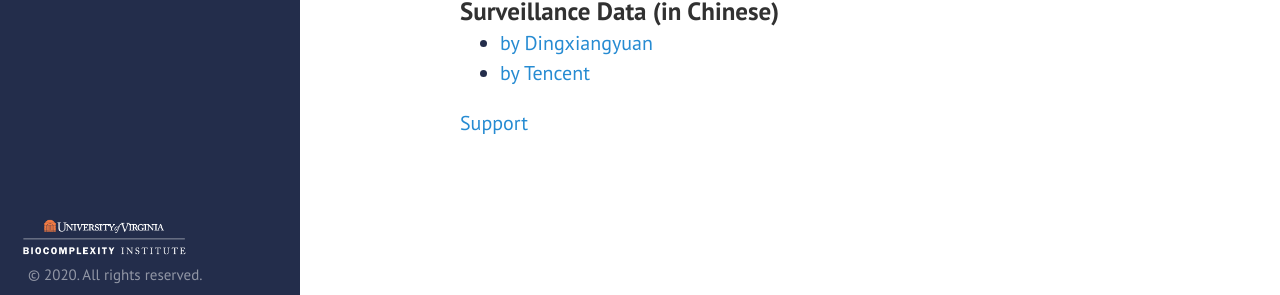
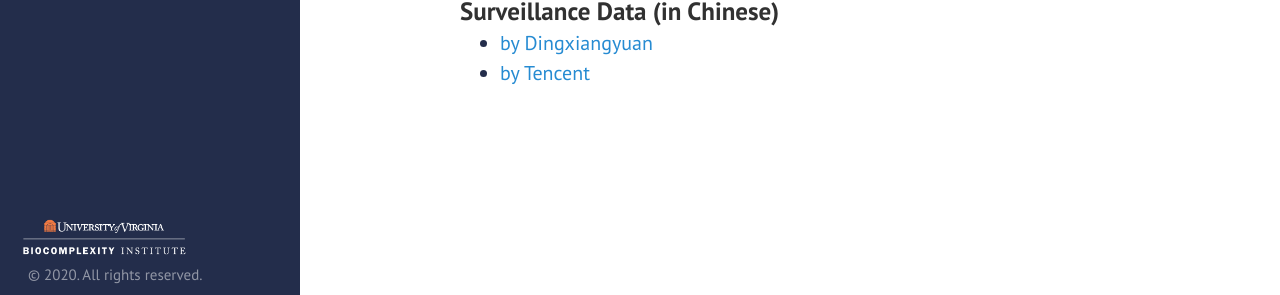
Before and after one commit to mehta-gaurav/mehta-gaurav.github.io, a Jekyll site: the page built from covid-19/other_resources/index.md, in a window 1280 px wide and 965 px high. Shown: the part 667-962 px from the top of the window. Built offline with Jekyll 4.4.1, drawn with Linux system fonts in a browser that asks for light colours; our own code applies the rules of GitHub Pages for plain Markdown files.

Commit message:
Update index.md

```diff
--- a/covid-19/other_resources/index.md
+++ b/covid-19/other_resources/index.md
@@ -25,5 +25,3 @@ This page serves as a collective resource for researchers on COVID-19.
 
 - [by Dingxiangyuan](https://3g.dxy.cn/newh5/view/pneumonia){:target="_blank"}
 - [by Tencent](https://news.qq.com/zt2020/page/feiyan.htm){:target="_blank"}
-
-[Support](mailto:nssac_ncov_support@virginia.edu?subject=Surveillance%20Dashboard)
```
